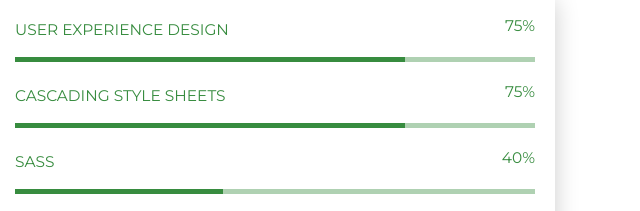
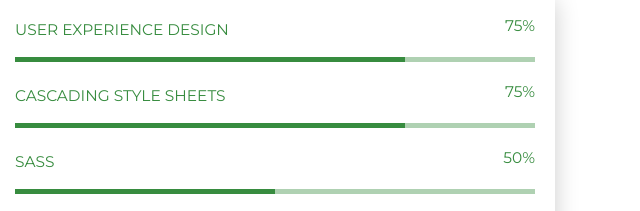
Before and after one commit to komalpoteym/curriculum-vitae, a plain HTML site: page index.html in a window 1280 px wide. Shown: the part 1134-1345 px from the top of the page, 640-1280 px from the left. Drawn offline with Linux system fonts and the light colour scheme.

Commit message:
Update index.html

```diff
--- a/index.html
+++ b/index.html
@@ -147,7 +147,7 @@
                 <div class="col-md-6">
                   <div class="progress-container progress-primary"><span class="progress-badge">SASS</span>
                     <div class="progress">
-                      <div class="progress-bar progress-bar-primary" data-aos="progress-full" data-aos-offset="10" data-aos-duration="2000" role="progressbar" aria-valuenow="60" aria-valuemin="0" aria-valuemax="100" style="width:40%"></div><span class="progress-value">40%</span></div>
+                      <div class="progress-bar progress-bar-primary" data-aos="progress-full" data-aos-offset="10" data-aos-duration="2000" role="progressbar" aria-valuenow="60" aria-valuemin="0" aria-valuemax="100" style="width:50%"></div><span class="progress-value">50%</span></div>
                   </div>
                 </div>
               </div>
```
